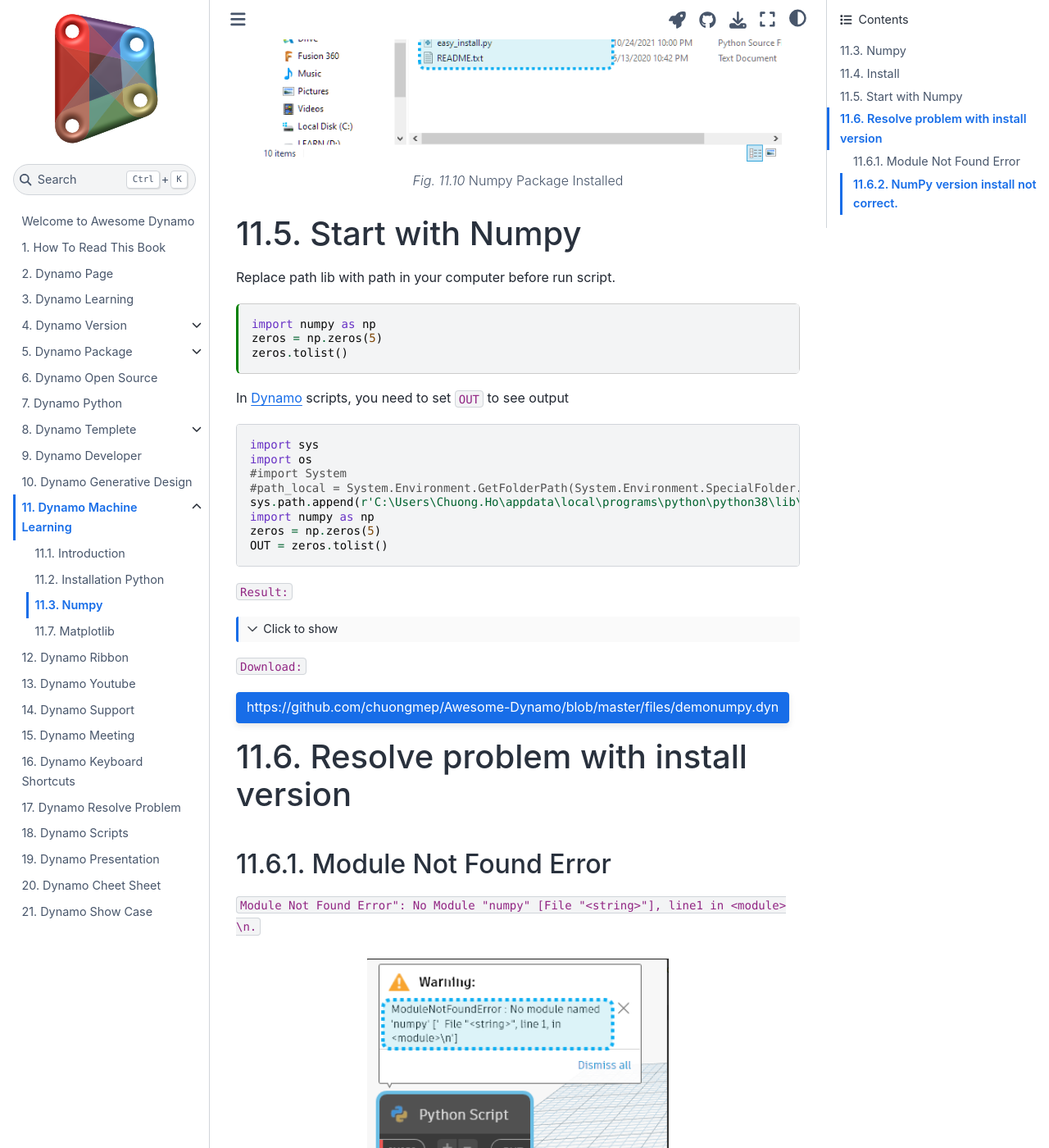
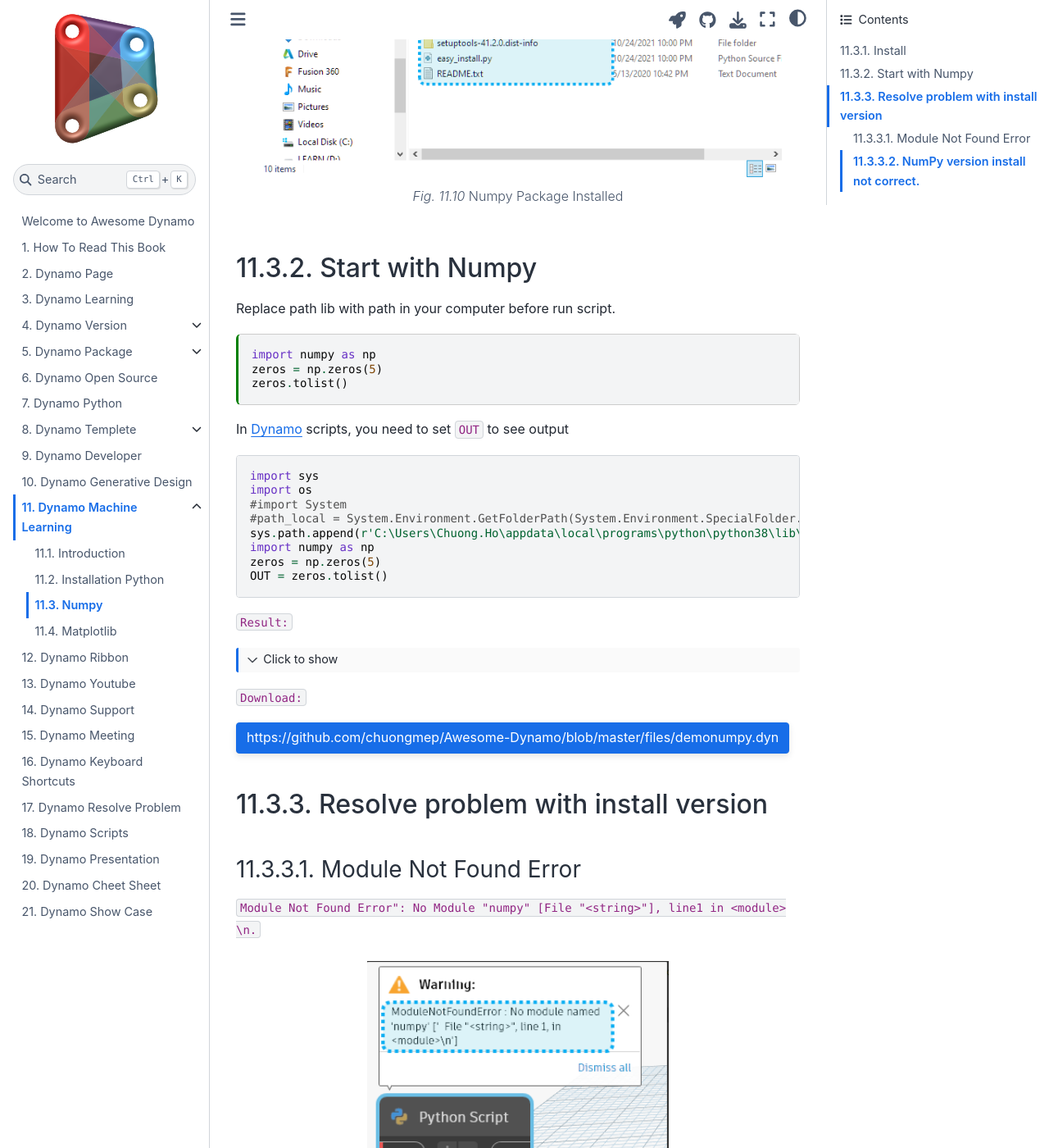
Before and after one commit to chuongmep/Awesome-Dynamo, a Jupyter Book: the page built from DynamoML/numpy.md, in a window 1280 px wide and 1400 px high, scrolled down 1809 px. Shown: the whole window at 82% size. Built offline with Jupyter Book 1.0.4 settings and Sphinx 7.4.7 and the Sphinx Book theme 1.1.4, drawn with Linux system fonts in a browser that asks for light colours; some of the changed text lies outside the part shown.

Commit message:
format tree

````diff
--- a/DynamoML/numpy.md
+++ b/DynamoML/numpy.md
@@ -21,7 +21,7 @@
 ```
 
 
-# Install
+## Install
 
 Use command to install library. Because I am using a lot of python versions on my machine to work( 3.8.3, 3.9.6, 3.10 ), so I will use this command to install Numpy correctly with working version of python.In this example, I using python `3.8`.
 
@@ -60,7 +60,7 @@
 Numpy Package Installed
 ```
 
-# Start with Numpy
+## Start with Numpy
 
 Replace path lib with path in your computer before run script.
 
@@ -92,9 +92,9 @@
 :shadow:
 ```
 
-# Resolve problem with install version
+## Resolve problem with install version
 
-## Module Not Found Error
+### Module Not Found Error
 
 `Module Not Found Error": No Module "numpy" [File "<string>"], line1 in <module> \n.`
 
@@ -114,7 +114,7 @@
 sys.path.append(r'C:\Users\Chuong.Ho\appdata\local\programs\python\python38\lib\site-packages')
 ```
 
-## NumPy version install not correct.
+### NumPy version install not correct.
 
 `Solution:`
 - Uninstall NumPy
````
Also changed, not shown: DynamoML/matplotlib.md (+2 -2 lines).
